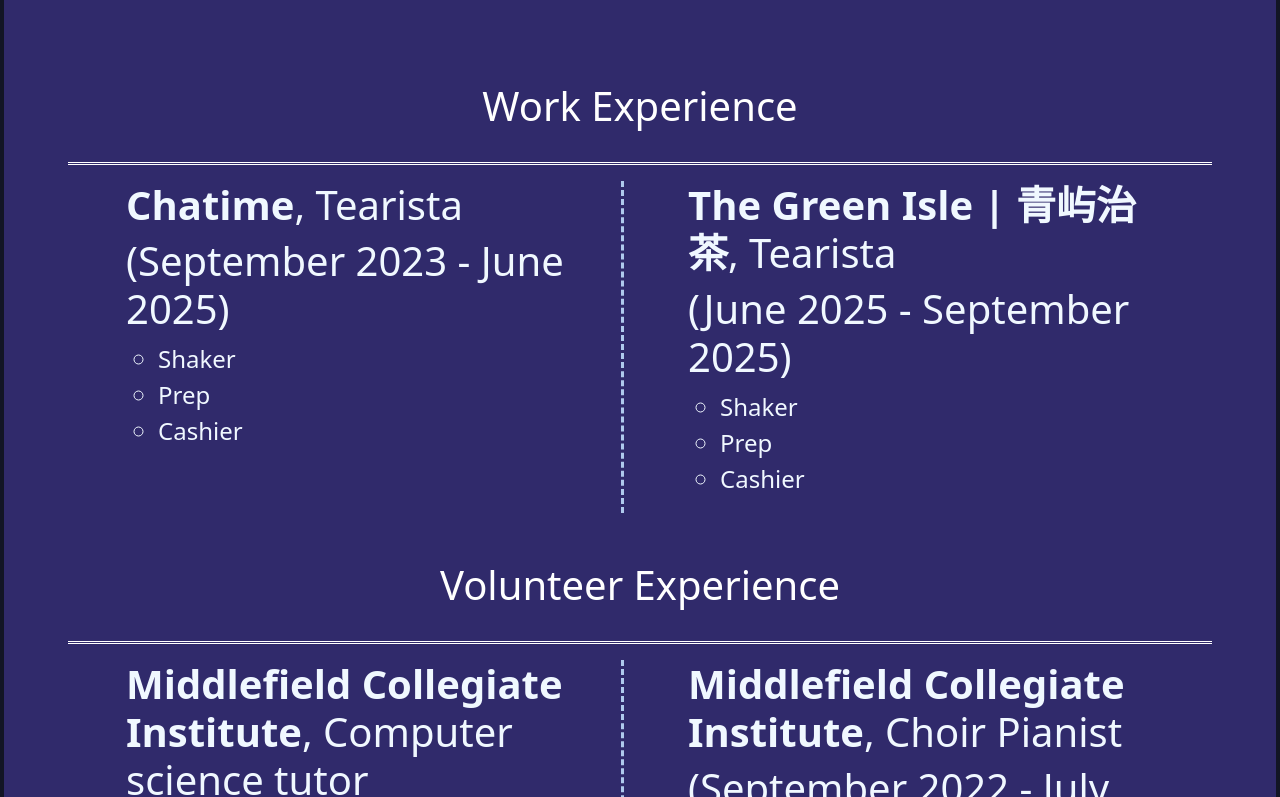
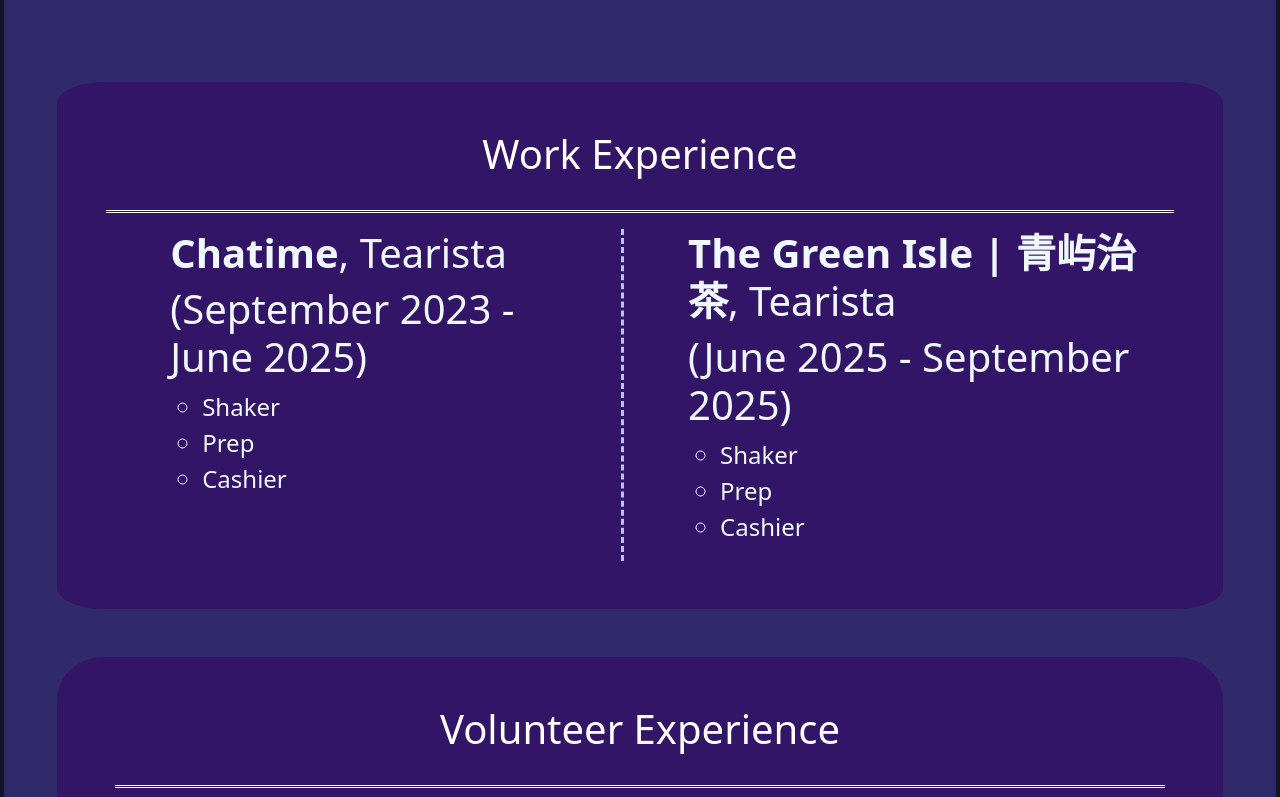
Before and after one commit to RickyZou1373/Ricky, a plain HTML site: page index.html in a window 1280 px wide. Shown: the part 1640-2437 px from the top of the page. Drawn offline with nearby package versions, Linux system fonts and the light colour scheme.

Commit message:
update inner boxes visual

```diff
--- a/index.html
+++ b/index.html
@@ -46,7 +46,8 @@
             <div class="col-11 col-md-5 d-flex justify-content-start align-items-center flex-column mx-md-0 mx-auto "
                 style="overflow: visible; ;">
 
-                <div id="educationSection" class="col-12 w-100 d-flex justify-content-start align-items-center flex-column MCIbox reveal mx-md-0 mx-auto"
+                <div id="educationSection"
+                    class="col-12 w-100 d-flex justify-content-start align-items-center flex-column MCIbox reveal mx-md-0 mx-auto"
                     style="  background-color:rgb(48, 42, 107); border-radius: 25px; padding: 20px; border-radius: 5%; overflow: hidden;">
                     <h1 style="color: aliceblue;">EDUCATION</h1>
 
@@ -221,13 +222,14 @@
         <!--big box at the bottom-->
         <div class=" reveal col-12 col-md-12 d-flex justify-content-start align-items-center flex-column mx-md-0 mx-auto"
             style="min-height:400px; margin-top: 2rem; background-color:rgb(48, 42, 107); border-radius: 25px 25px 0 0; display: flex; flex-direction: column; justify-content: flex-end;">
-            <div class="d-flex justify-content-center align-item-center my-5" style="width: 90%; border-bottom: 0.5rem solid white;">
+            <div class="d-flex justify-content-center align-item-center my-5"
+                style="width: 90%; border-bottom: 0.5rem solid white;">
                 <h1 class="mb-3 pb-3" style=" color: white;">RESUME</h1>
 
             </div>
+            <div class="col-11 mt-5 inner_boxing pb-5">
                 <!--work exp-->
-            <div class=" d-flex justify-content-center align-items-center mt-5 mb-3"
-                style="width:90%; border-bottom: 0.2rem double rgb(255, 255, 255);">
+                <div class="col-11 mt-5 mb-3 mx-auto" style="border-bottom: 0.2rem double rgb(255, 255, 255);">
                     <h1 class="mb-3 pb-3" style="color: white;">Work Experience</h1>
                 </div>
 
@@ -283,8 +285,10 @@
 
 
                 </div>
+            </div>
             <!--volunteer exp-->
-            <div class=" d-flex justify-content-center align-items-center mt-5 mb-3"
+            <div class="col-11 my-5 inner_boxing pb-5">
+                <div class="  col-11 mt-5 mb-3 mx-auto"
                     style="width:90%; border-bottom: 0.2rem double rgb(255, 255, 255);">
                     <h1 class="mb-3 pb-3" style="color: white;">Volunteer Experience</h1>
                 </div>
@@ -352,10 +356,10 @@
                     <div class="col-11 col-md-5 d-flex justify-content-start align-items-center flex-column mx-3  pb-3">
                     </div>
                 </div>
-
-            <div class=" d-flex justify-content-center align-items-center mt-5 mb-3"
-                style="width:90%; border-bottom: 0.2rem double rgb(255, 255, 255);">
-                <h1 class="mb-3 pb-3" style="color: white;">Achievements/Awards</h1>
+            </div>
+            <div class="col-11 mt-5 inner_boxing pb-5">
+                <div class="col-11 mt-5 mb-3 mx-auto" style="border-bottom: 0.2rem double rgb(255, 255, 255); ">
+                    <h1 class="mb-3 pb-3" style="color: white;">ACHIEVMENTS & AWARDS</h1>
                 </div>
                 <div class="w-100 d-flex justify-content-center align-item-center flex-wrap ">
                     <!--achievments box-->
@@ -404,7 +408,8 @@
                                 <h1 class="exp">(2022-2025)</h1>
                                 <ul class="description">
                                     <li>
-                                    Achieved Honor Roll status for maintaining an overall average of 80% or higher
+                                        Achieved Honor Roll status for maintaining an overall average of 80% or
+                                        higher
                                     </li>
                                     <li>Average all four years as 90%+</li>
                                 </ul>
@@ -429,6 +434,9 @@
                         </ul>
 
                     </div>
+                </div>
+            </div>
+
         </div>
     </div>
 
--- a/page.css
+++ b/page.css
@@ -5,6 +5,10 @@ body {
     height: 100%;
 
     overscroll-behavior: none;
+}
+.inner_boxing{
+    background-color: #331568;
+    border-radius: 4%;
 }
 .right{
     padding-left: 0;
```
Lines whose indentation alone changed are shown as unchanged.
